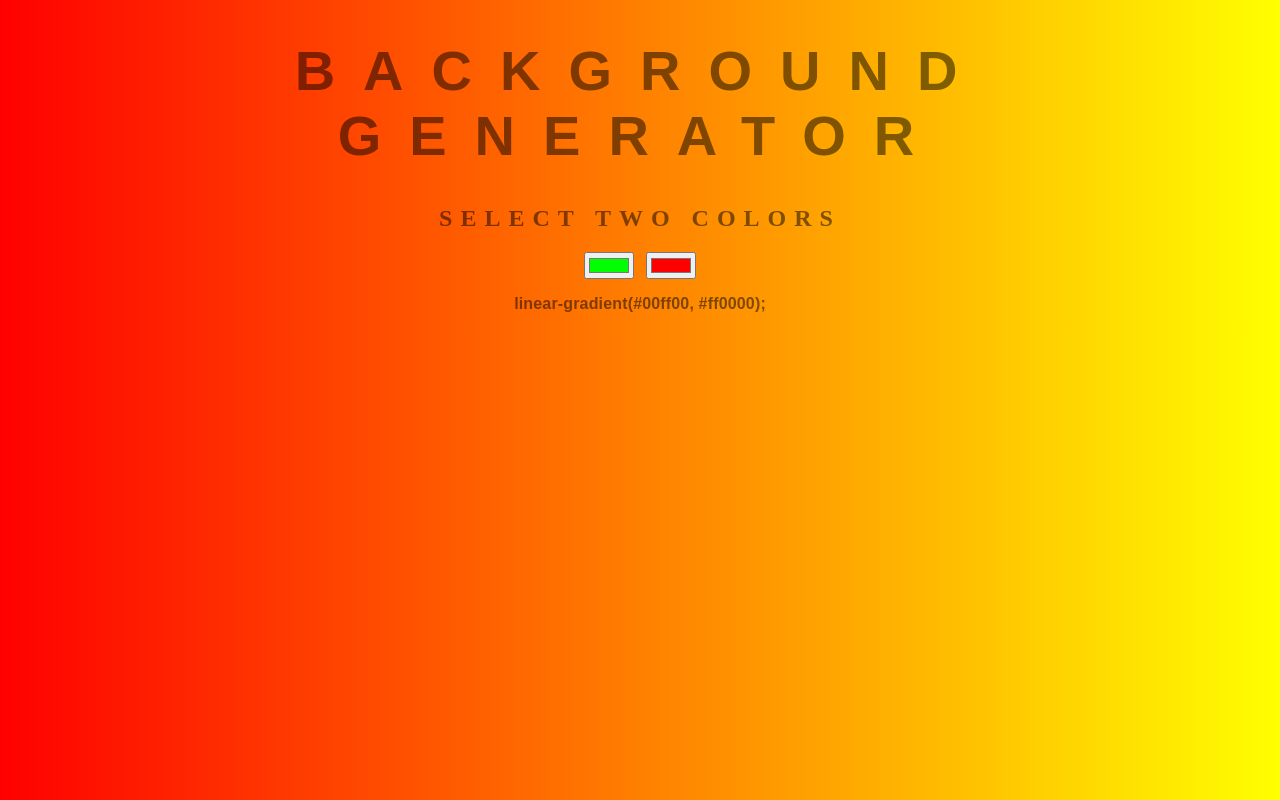
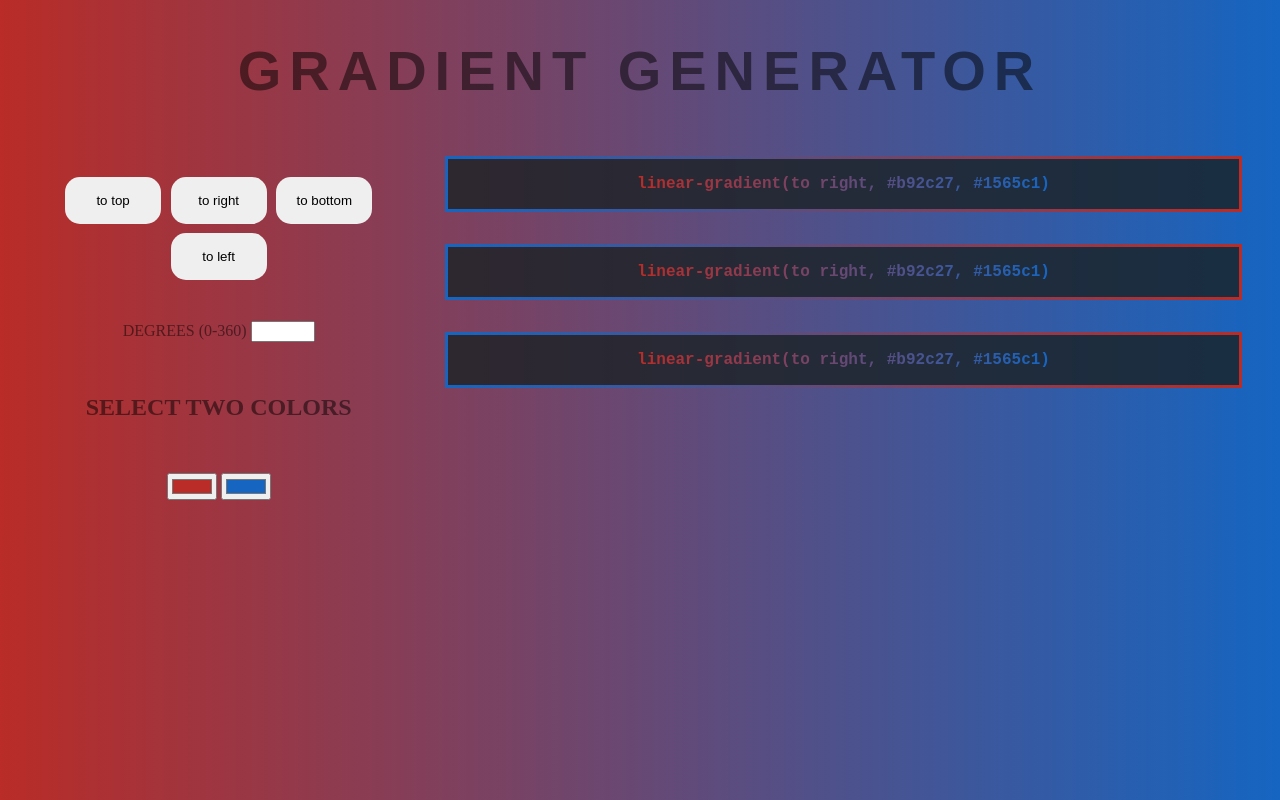
Before and after one commit to andrew-braun/linear-gradient_generator, a plain HTML site: page index.html in a window 1280 px wide. Drawn offline with Linux system fonts and the light colour scheme.

Commit message:
Refactored JS, added CSS Grid, changed colors, added buttons for direction, added space for HSLA/RGBA/hex

```diff
--- a/index.html
+++ b/index.html
@@ -7,12 +7,39 @@
     <title>Document</title>
     <link rel="stylesheet" type="text/css" href="style.css">
 </head>
-<body id="gradient">
-    <h1>Background Generator</h1>
-    <h2>Select two colors</h2>
-    <input type="color" id="color-1" name="color-1" value="#00ff00">
-    <input type="color" id="color-2" name="color-2" value="#ff0000">
-    <h3 id="gradient-rgba"></h3>
+<body id="body-gradient">
+    <h1>Gradient Generator</h1>
+
+    <main class="main-grid-container">
+        <section id="gradient-settings-container">
+            <div class="direction-button-container">
+                <button class="direction-button" type="button" id="button-top">to top</button>
+                <button class="direction-button" type="button" id="button-right">to right</button>
+                <button class="direction-button" type="button" id="button-bottom">to bottom</button>
+                <button class="direction-button" type="button" id="button-left">to left</button>
+            </div>
+
+            <div id="degrees-container">
+                <label for="direction-degrees">Degrees (0-360)</label>
+                <input id="direction-degrees" name="direction-degrees" type="number" max="360" min="0"></input>
+            </div>
+
+            <h2>Select two colors</h2>
+
+            <div class="color-input-container">
+                <input type="color" id="color-1" name="color-1" value="#b92c27">
+                <input type="color" id="color-2" name="color-2" value="#1565c1">
+        </div>
+        </section>
+
+        <section id="gradient-output-container">
+
+            <code class="gradient-css" id="hsla-value"><span></span></code>
+            <code class="gradient-css" id="rgba-value"><span></span></code>
+            <code class="gradient-css" id="hex-value"><span></span></code>
+
+        </section>
+    </main>
 
     <script type="text/javascript" src="script.js"></script>
 </body>
--- a/script.js
+++ b/script.js
@@ -1,31 +1,62 @@
-let css = document.querySelector("h3");
+/* HTML element selectors */
 let color1 = document.querySelector("#color-1");
-let color2 = document.getElementById("color-2");
-let body = document.querySelector("#gradient");
-let gradientRGBAText = document.querySelector("#gradient-rgba");
+let color2 = document.querySelector("#color-2");
+let gradientDirection = "to right";
 
-gradientRGBAText.textContent = "linear-gradient(" + color1.value + ", " + color2.value + ");";
+const body = document.querySelector("#body-gradient");
 
-function gradientShift() {
-    gradientRGBA();
-    changeBackgroundGradient();
+const gradientText = document.querySelectorAll(".gradient-css span");
+const hslaText = document.querySelector("#hsla-value span");
+const rgbaText = document.querySelector("#rgba-value span");
+const hexText = document.querySelector("#hex-value span");
+
+const codeBox = document.querySelectorAll("code");
+
+/* Set initial gradient value in input boxes */
+
+/* Set initial gradient value in codeboxes */
+for (line of gradientText) {
+    line.textContent = `linear-gradient(${gradientDirection}, ${color1.value}, ${color2.value})`;
 }
 
-function gradientRGBA() {
+/* Main function */
+const gradientShift = () => {
+    /* Create variable for current gradient */
+    let currentGradient = `linear-gradient(${gradientDirection}, ${color1.value}, ${color2.value})`;
 
-
+    changeBackgroundGradient(currentGradient);
+    changeCodeGradient(currentGradient);
+    changeCodeBoxBorder(currentGradient);
+    changeCodeText(currentGradient);
 }
 
-function changeBackgroundGradient() {
-    body.style.backgroundImage =
-    "linear-gradient(to right, "
-    + color1.value +", "
-    + color2.value +")";
+/* Helper functions */
+const changeBackgroundGradient = (gradientValue) => {
+    /* Change page background to current gradient */
+    body.style.backgroundImage = gradientValue;
+}
 
-    gradientRGBAText.textContent = body.style.backgroundImage + ";";
+const changeCodeGradient = (gradientValue) => {
+    /* Change every code text field color to current gradient background */
+    for (line of gradientText) {
+        line.style.backgroundImage = gradientValue;
+    }
+}
+
+const changeCodeBoxBorder = (gradientValue) => {
+    /* Change border of codeboxes to current gradient */
+    for (box of codeBox) {
+        box.style.borderImage = `linear-gradient(to left, ${color1.value}, ${color2.value}) 1 / 1 / 0 stretch`;
+    }
+}
+
+const changeCodeText = (gradientValue) => {
+    /* Change text inside codeboxes to current gradient */
+    hslaText.textContent = gradientValue;
+    rgbaText.textContent = gradientValue;
+    hexText.textContent = gradientValue;
+
 }
 
 color1.addEventListener("input", gradientShift);
 color2.addEventListener("input", gradientShift);
-
-gradientRGBA();
--- a/style.css
+++ b/style.css
@@ -1,26 +1,101 @@
+/* Declare variables */
+:root {
+    --copper: hsla(2, 65%, 44%, 1);
+    --blue: hsla(212, 80%, 42%, 1);
+    --copper-hex: #b92c27;
+    --blue-hex: #1565c1;
+}
+
 body {
     font: 'Raleway', sans-serif;
     color: rgba(0, 0, 0, 0.5);
     text-align: center;
     text-transform: uppercase;
-    letter-spacing: .5em;
+    letter-spacing: .5rrem;
     top: 15%;
-    background: linear-gradient(to right, red, yellow);
+    background: linear-gradient(to right, var(--copper-hex), var(--blue-hex));
 }
 
+/* Grid layout */
+
+.main-grid-container {
+    display: grid;
+    grid-template-columns: 1fr 2fr;
+}
+
+#gradient-settings-container {
+    display: flex;
+    flex-direction: column;
+
+    grid-column: 1;
+}
+
+#gradient-output-container {
+    display: flex;
+    flex-direction: column;
+
+    grid-column: 2;
+
+}
+
+/* General elements */
 h1 {
-    font: 600 3.5em 'Raleway', sans-serif;
+    font: 600 3.5rem 'Raleway', sans-serif;
     color: rgba(0, 0, 0, 0.5);
     text-align: center;
     text-transform: uppercase;
-    letter-spacing: .5em;
+    letter-spacing: .5rem;
     width: 100%;
 }
 
-h3 {
-    font: 900 1em 'Raleway', sans-serif;
-    color: rgba(0, 0, 0, 0.5);
+p, label {
+    letter-spacing: normal;
+}
+
+div {
+    margin: 2rem;
+}
+
+/* Codebox */
+code {
+    display: block;
+    width: 90%;
+    margin: 1rem;
+    padding: 1rem;
+
+    border: 3px solid;
+    border-image: linear-gradient(to left, var(--copper), var(--blue)) 1 / 1 / 0 stretch;
+
+    background-color: hsla(192, 15%, 12%, 0.8);
+
+    font: 700 1rem Monospace, sans-serif;
     text-align: center;
     text-transform: none;
-    letter-spacing: 0.01em;
+    letter-spacing: normal;
 }
+
+code span {
+    background: linear-gradient(to right, var(--copper), var(--blue));
+    background-clip: text;
+    -webkit-background-clip: text;
+    -webkit-text-fill-color: transparent;
+}
+
+/* Buttons */
+
+.direction-button-container {
+    margin-bottom: 1%;
+    display: flex;
+    justify-content: center;
+    flex-wrap: wrap;
+}
+
+button {
+    display: inline-block;
+    margin: 0.3rem;
+    padding: 1rem;
+    width: 6rem;
+
+    border: none;
+    border-radius: 15px;
+}
```
